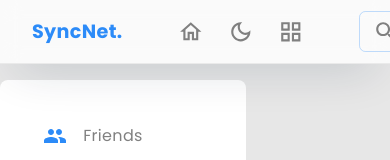
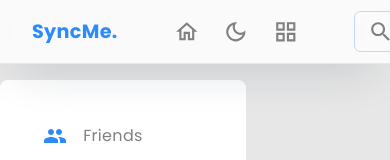
Before and after one commit to persicluka/SyncNet-Social-Media, a React (Create React App) app: page / in a window 390 px wide. Shown: the top 160 px of the page. Built offline with nearby package versions, Linux system fonts and the light colour scheme.

Commit message:
Fixes in responsive desktop design

```diff
--- a/public/index.html
+++ b/public/index.html
@@ -24,7 +24,7 @@
       work correctly both with client-side routing and a non-root public URL.
       Learn how to configure a non-root public URL by running `npm run build`.
     -->
-    <title>SyncNet.</title>
+    <title>SyncMe.</title>
   </head>
   <body>
     <noscript>You need to enable JavaScript to run this app.</noscript>
--- a/src/components/navbar/Navbar.jsx
+++ b/src/components/navbar/Navbar.jsx
@@ -15,9 +15,18 @@
     <div className="navbar">
       <div className="left">
         <Link to={"/"} style={{ textDecoration: "none" }}>
-          <span>SyncNet.</span>
+          <span>SyncMe.</span>
         </Link>
-        <HomeOutlinedIcon className="icon" />
+        <Link
+          to={"/"}
+          style={{
+            display: "flex",
+            alignItems: "center",
+            justifyContent: "center",
+          }}
+        >
+          <HomeOutlinedIcon className="icon" />
+        </Link>
         <DarkModeOutlinedIcon className="icon" />
         <GridViewOutlinedIcon className="icon" />
 
--- a/src/components/post/Post.jsx
+++ b/src/components/post/Post.jsx
@@ -4,15 +4,21 @@
 import TextsmsOutlinedIcon from "@mui/icons-material/TextsmsOutlined";
 import ShareOutlinedIcon from "@mui/icons-material/ShareOutlined";
 import "./post.scss";
+import { Link } from "react-router-dom";
 
 function Post({ post, toggleComments }) {
   return (
     <div className="post">
       <div className="header">
-        <div className="user-info">
-          <img src={post.image} alt="" />
-          <span>{post.name}</span>
-        </div>
+        <Link
+          to={"/profile/:id"}
+          style={{ textDecoration: "none", color: "inherit" }}
+        >
+          <div className="user-info">
+            <img src={post.image} alt="" />
+            <span>{post.name}</span>
+          </div>
+        </Link>
         <MoreHorizIcon
           style={{ cursor: "pointer", height: "2rem", fontSize: "2rem" }}
         />
--- a/src/components/rightBar/rightBar.scss
+++ b/src/components/rightBar/rightBar.scss
@@ -82,6 +82,7 @@
       border-radius: 0.5rem;
       @media screen and (max-width: 1200px) {
         align-items: center;
+        height: 35rem;
         .active-now {
           display: none;
         }
```
